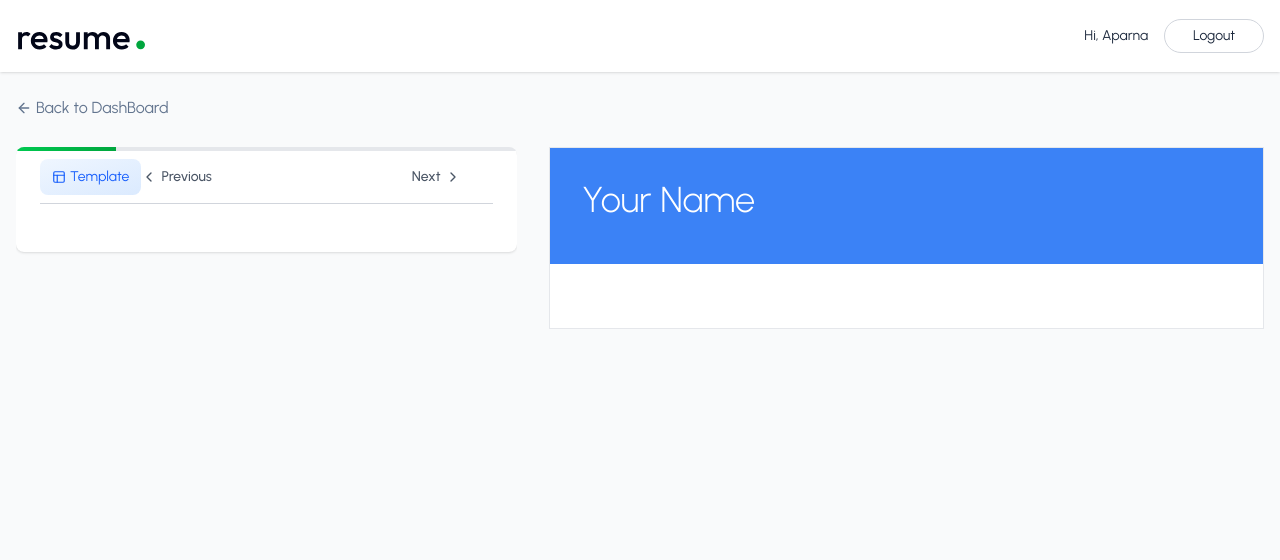
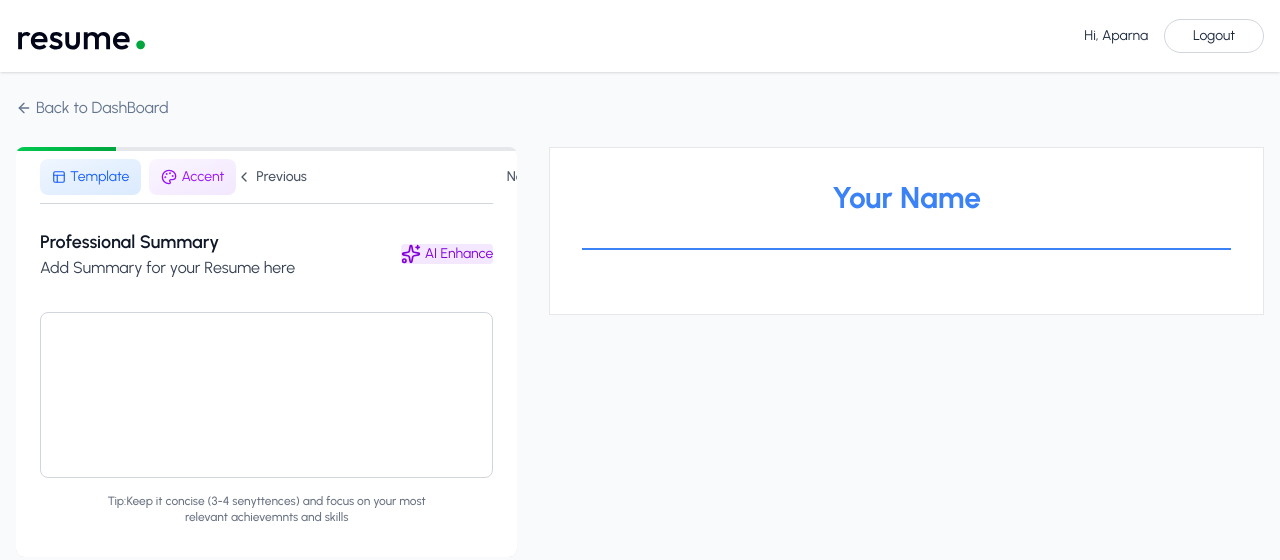
Before and after one commit to aparna8683/resume_builder, a React (Vite) app in the folder client/: page /app/builder/1 in a window 1280 px wide. Both pictures are taken after a click on the button "Next". Shown: the top 560 px of the page. Built offline with nearby package versions, Linux system fonts and the light colour scheme.

Commit message:
Added Professional Summary

```diff
--- /dev/null
+++ b/client/src/Components/ColorPicker.jsx
@@ -0,0 +1,59 @@
+import React, { useState } from "react";
+import { Check, Palette } from "lucide-react";
+const ColorPicker = ({ selectedColor, onChange }) => {
+  const colors = [
+    { name: "Blue", value: "#3B82F6" },
+    { name: "Navy", value: "#1E3A8A" },
+    { name: "Teal", value: "#14B8A6" },
+    { name: "Emerald", value: "#10B981" },
+    { name: "Indigo", value: "#6366F1" },
+    { name: "Slate ", value: "#64748B" },
+    { name: "Charcoal", value: "#374151" },
+    { name: "Maroon", value: "#881337" },
+    { name: "Gold", value: "#D97706" },
+    { name: "Purple", value: "#7C3AED" },
+  ];
+  const [isOpen, setIsOpen] = useState(false);
+  return (
+    <div className="relative">
+      <button
+        className="flex items-center gap-1 text-sm text-purple-600 bg-gradient-to-br from-purple-50 to-purple-100 ring-purple-300 hover:ring transition-all px-3 py-2 rounded-lg"
+        onClick={() => {
+          setIsOpen(!isOpen);
+        }}
+      >
+        <Palette size={16} />
+        <span className="max-sm:hidden">Accent</span>
+      </button>
+      {isOpen && (
+        <div className="grid grid-cols-3 w-60 gap-2 absolute top-full left-0 right-0 p-3 mt-2 z-10 bg-white rounded-md border border-gray-200 shadow-sm ">
+          {colors.map((color) => (
+            <div
+              className="relative cursor-pointer group flex flex-col"
+              key={color.value}
+              onClick={() => {
+                onChange(color.value);
+                setIsOpen(false);
+              }}
+            >
+              <div
+                className="w-12 h-12 rounded-full border-2 border-transparent group-hover:border-black/25 transition-colors"
+                style={{ backgroundColor: color.value }}
+              >
+                {selectedColor === color.value && (
+                  <div className="absolute top-0 left-0 right-0 bottom-4.5 flex items-center justify-center">
+                    <Check size={20} className="text-white" />
+                  </div>
+                )}
+              </div>
+
+              <p className="text-s mt-1 text-gray-600">{color.name}</p>
+            </div>
+          ))}
+        </div>
+      )}
+    </div>
+  );
+};
+
+export default ColorPicker;
--- /dev/null
+++ b/client/src/Components/Home/ProfessionalSummary.jsx
@@ -0,0 +1,41 @@
+import React from "react";
+import { Sparkles } from "lucide-react";
+
+const ProfessionalSummary = ({ data, onChange, setResumeData }) => {
+  return (
+    <div className="space-y-4">
+      <div className="flex  items-center justify-between">
+        <div>
+          <h3 className=" flex items-center gap-3 text-lg font-semibold text-gray-900">
+            Professional Summary
+          </h3>
+          <p className=" text-gray-700">
+            Add Summary for your Resume here
+          </p>
+        </div>
+        <button className="flex items-center gap-1 rounded bg-purple-100 text-purple-700 hover:bg-purple-200 transition-colors disabled:opacity-50 text-sm">
+          <Sparkles className="size-5" />
+          AI Enhance
+        </button>
+      </div>
+      <div className="mt-6">
+        <textarea
+          rows={7}
+          value={data || " "}
+          onChange={(e) => onChange(e.target.value)}
+          className="w-full p-3 px-4 mt-2 border text-sm border-gray-300 rounded-lg focus:ring focus:ring-blue-500 focus:border-blue-500 outline-nonetransition-colors resize-none"
+          name=""
+          id=""
+          placeholder="write a compelling professional summary that highlights your key strengths and career objectives..."
+        ></textarea>
+        <p className="p-2 text-xs font-medium text-gray-500 max-w-4/5 mx-auto text-center">
+          {" "}
+          Tip:Keep it concise (3-4 senyttences) and focus on your most relevant
+          achievemnts and skills
+        </p>
+      </div>
+    </div>
+  );
+};
+
+export default ProfessionalSummary;
--- a/client/src/Components/ResumePreview.jsx
+++ b/client/src/Components/ResumePreview.jsx
@@ -13,7 +13,7 @@ const ResumePreview = ({ data, template, accentColor, classes = "" }) => {
       case "minimal-image":
         return <MinimalImageTemplate data={data} accentColor={accentColor} />;
       default:
-        return <ModernTemplate data={data} accentColor={accentColor} />;
+        return <ClassicTemplate data={data} accentColor={accentColor} />;
     }
   };
   return (
--- a/client/src/Pages/ResumeBuilder.jsx
+++ b/client/src/Pages/ResumeBuilder.jsx
@@ -17,6 +17,8 @@ import {
 import PersonalIInfoForm from "../Components/PersonalIInfoForm";
 import ResumePreview from "../Components/ResumePreview";
 import TemplateSelector from "../Components/TemplateSelector";
+import ColorPicker from "../Components/ColorPicker";
+import ProfessionalSummary from "../Components/Home/ProfessionalSummary";
 
 const ResumeBuilder = () => {
   const { resumeId } = useParams();
@@ -99,6 +101,15 @@ const ResumeBuilder = () => {
                       setResumeData((prev) => ({ ...prev, template }))
                     }
                   />
+                  <ColorPicker
+                    selectedColor={resumeData.accent_color}
+                    onChange={(color) =>
+                      setResumeData((prev) => ({
+                        ...prev,
+                        accent_color: color,
+                      }))
+                    }
+                  />
                 </div>
                 <div className="flex items-center gap-50">
                   {activeSectionIndex !== 0 && (
@@ -148,6 +159,7 @@ const ResumeBuilder = () => {
                     setRemoveBackground={setRemoveBackground}
                   />
                 )}
+                {activeSection.id ==="summary" && <ProfessionalSummary  />}
               </div>
             </div>
           </div>
```
Also changed, not shown: client/src/assets/templates/MinimalTemplate.jsx (+32 -17 lines).
